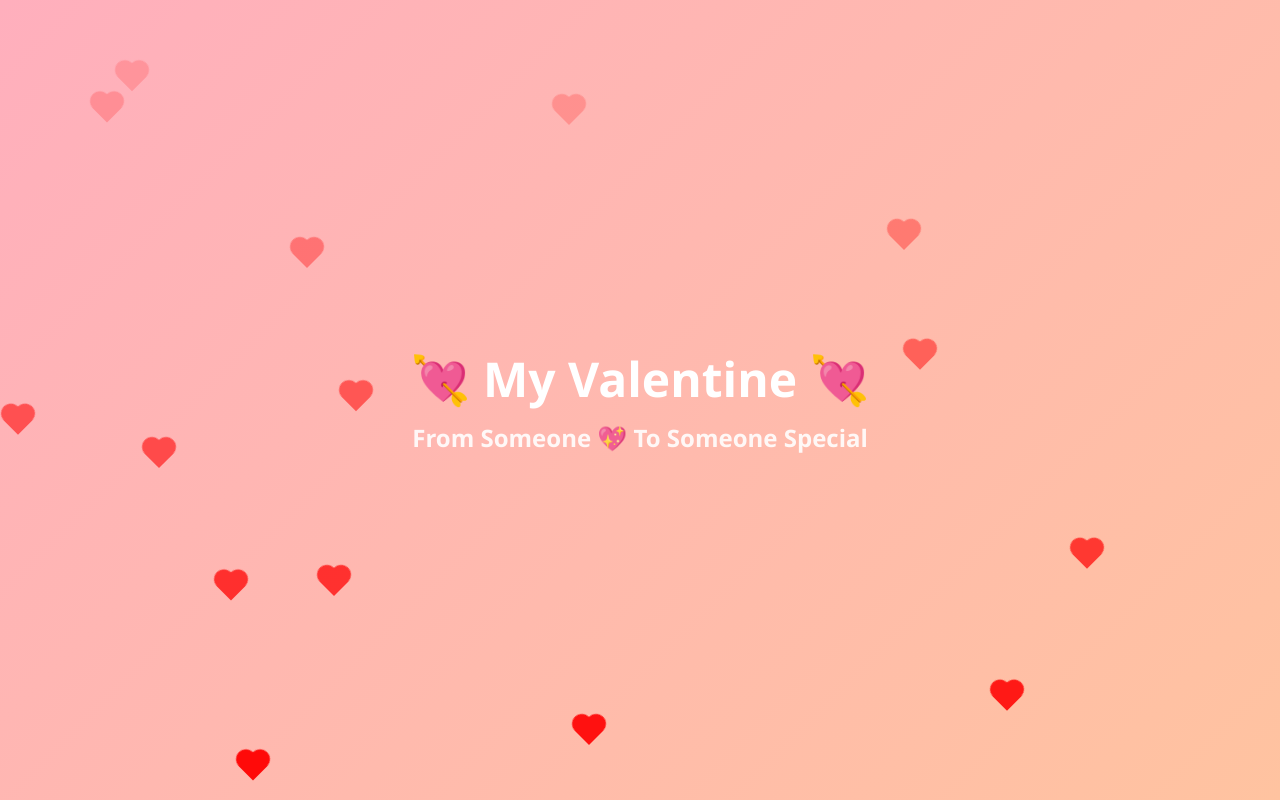
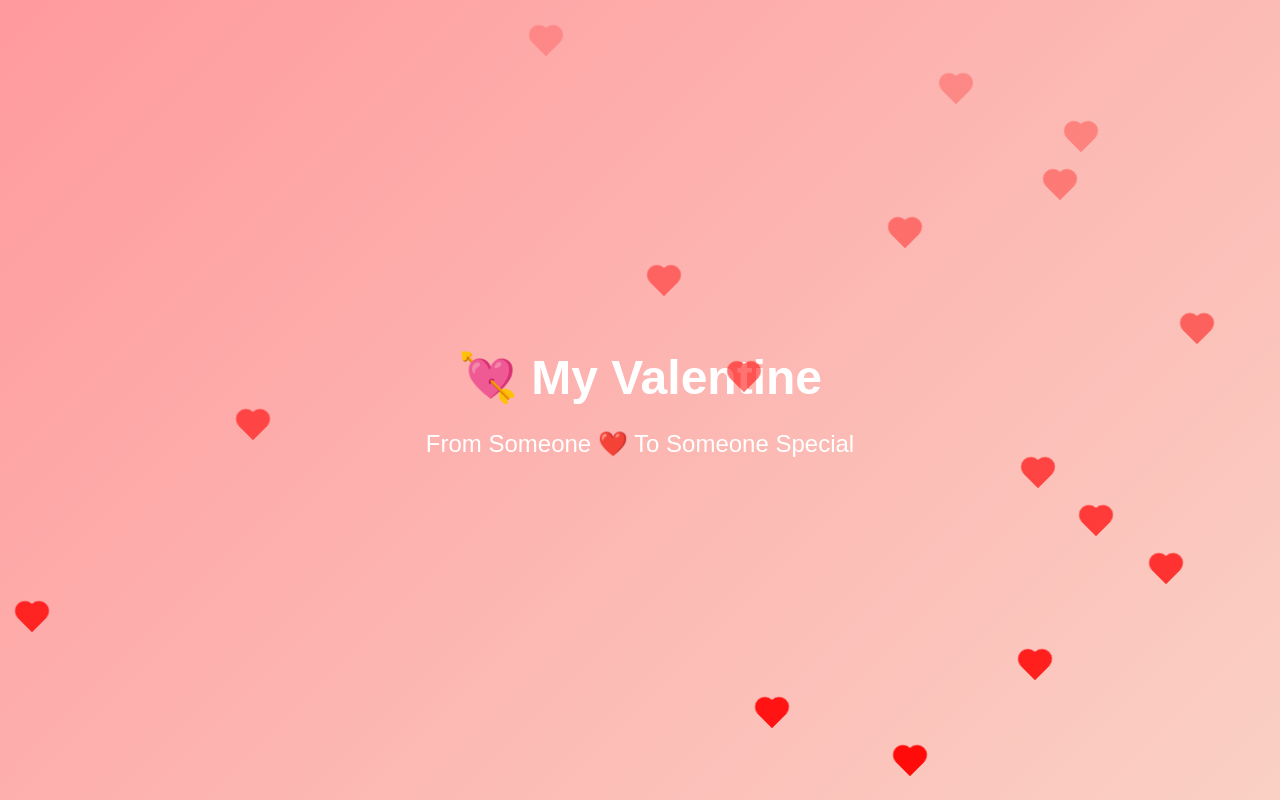
Before and after one commit to Sandra-555/my-valentine, a plain HTML site: page index.html in a window 1280 px wide. Drawn offline with Linux system fonts and the light colour scheme.

```diff
--- a/index.html
+++ b/index.html
@@ -2,50 +2,35 @@
 <html lang="en">
 <head>
 <meta charset="UTF-8">
+<title>My Valentine 💖</title>
 <meta name="viewport" content="width=device-width, initial-scale=1.0">
-<title>My Valentine 💖</title>
 
 <style>
-  * {
+body {
   margin: 0;
-    padding: 0;
-    box-sizing: border-box;
+  height: 100vh;
+  background: linear-gradient(135deg, #ff9a9e, #fad0c4);
+  display: flex;
+  align-items: center;
+  justify-content: center;
+  font-family: Arial, sans-serif;
+  overflow: hidden;
 }
 
-  body {
-    height: 100vh;
-    background: linear-gradient(135deg, #ffafbd, #ffc3a0);
-    overflow: hidden;
-    font-family: 'Segoe UI', sans-serif;
-  }
-
-  .container {
-    position: absolute;
-    top: 50%;
-    left: 50%;
-    transform: translate(-50%, -50%);
+.box {
   text-align: center;
-    color: #fff;
+  color: white;
 }
 
 h1 {
   font-size: 3rem;
   margin-bottom: 10px;
-    animation: fadeIn 2s ease;
 }
 
-  h2 {
+p {
   font-size: 1.5rem;
-    opacity: 0.9;
-    animation: fadeIn 3s ease;
 }
 
-  @keyframes fadeIn {
-    from { opacity: 0; transform: translateY(20px); }
-    to { opacity: 1; transform: translateY(0); }
-  }
-
-  /* Heart animation */
 .heart {
   position: fixed;
   bottom: -20px;
@@ -53,12 +38,12 @@
   height: 20px;
   background: red;
   transform: rotate(-45deg);
-    animation: floatUp 6s linear infinite;
+  animation: rise 6s linear infinite;
 }
 
 .heart::before,
 .heart::after {
-    content: '';
+  content: "";
   position: absolute;
   width: 20px;
   height: 20px;
@@ -76,47 +61,35 @@
   top: 0;
 }
 
-  @keyframes floatUp {
-    0% {
-      transform: translateY(0) rotate(-45deg);
-      opacity: 1;
-    }
-    100% {
-      transform: translateY(-110vh) rotate(-45deg);
-      opacity: 0;
-    }
+@keyframes rise {
+  from { transform: translateY(0) rotate(-45deg); opacity: 1; }
+  to { transform: translateY(-120vh) rotate(-45deg); opacity: 0; }
 }
 </style>
 </head>
 
 <body>
 
-<div class="container">
-  <h1 id="title">💘 My Valentine 💘</h1>
-  <h2 id="names"></h2>
+<div class="box">
+  <h1>💘 My Valentine</h1>
+  <p id="text"></p>
 </div>
 
 <script>
-  // Read URL parameters
 const params = new URLSearchParams(window.location.search);
 const from = params.get("from") || "Someone";
 const to = params.get("to") || "Someone Special";
 
-  document.getElementById("names").innerText =
-    `From ${from} 💖 To ${to}`;
+document.getElementById("text").innerText =
+  "From " + from + " ❤️ To " + to;
 
-  // Floating hearts
-  function createHeart() {
+setInterval(() => {
   const heart = document.createElement("div");
   heart.className = "heart";
   heart.style.left = Math.random() * 100 + "vw";
-    heart.style.animationDuration = (4 + Math.random() * 3) + "s";
   document.body.appendChild(heart);
-
   setTimeout(() => heart.remove(), 6000);
-  }
-
-  setInterval(createHeart, 300);
+}, 300);
 </script>
 
 </body>
```
Lines whose indentation alone changed are shown as unchanged.
